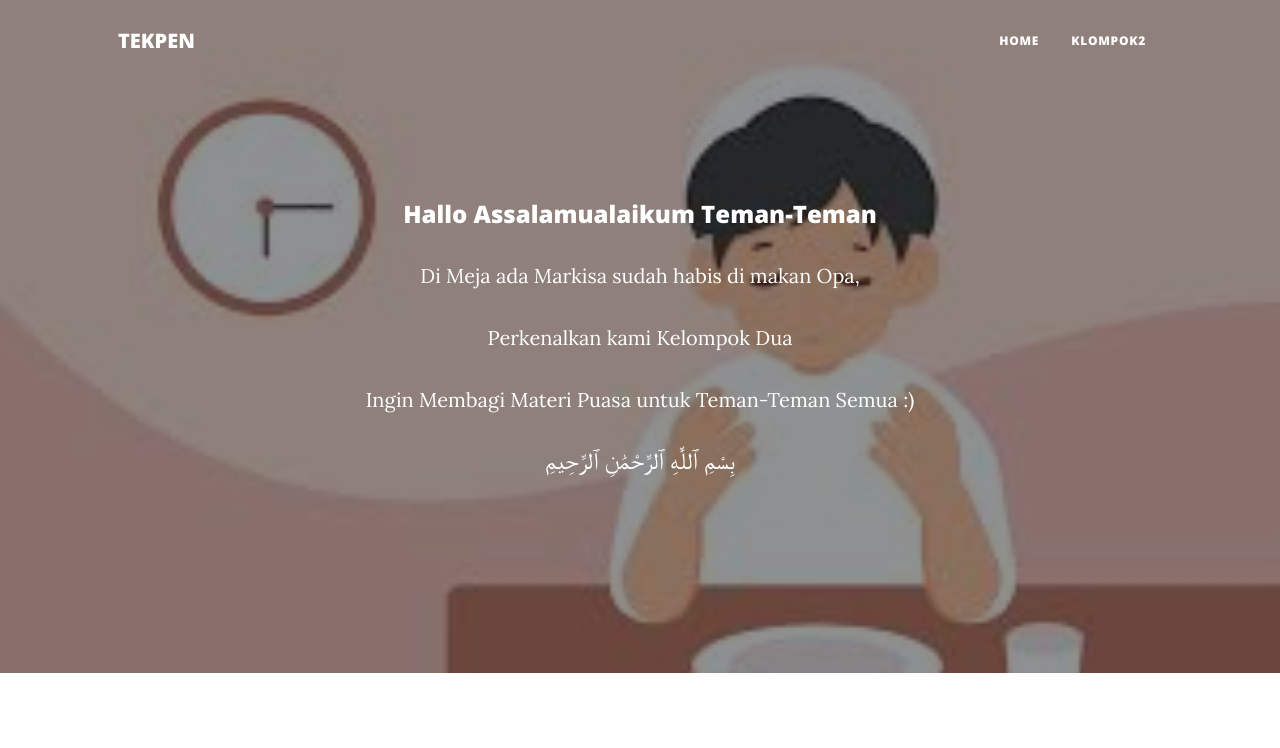
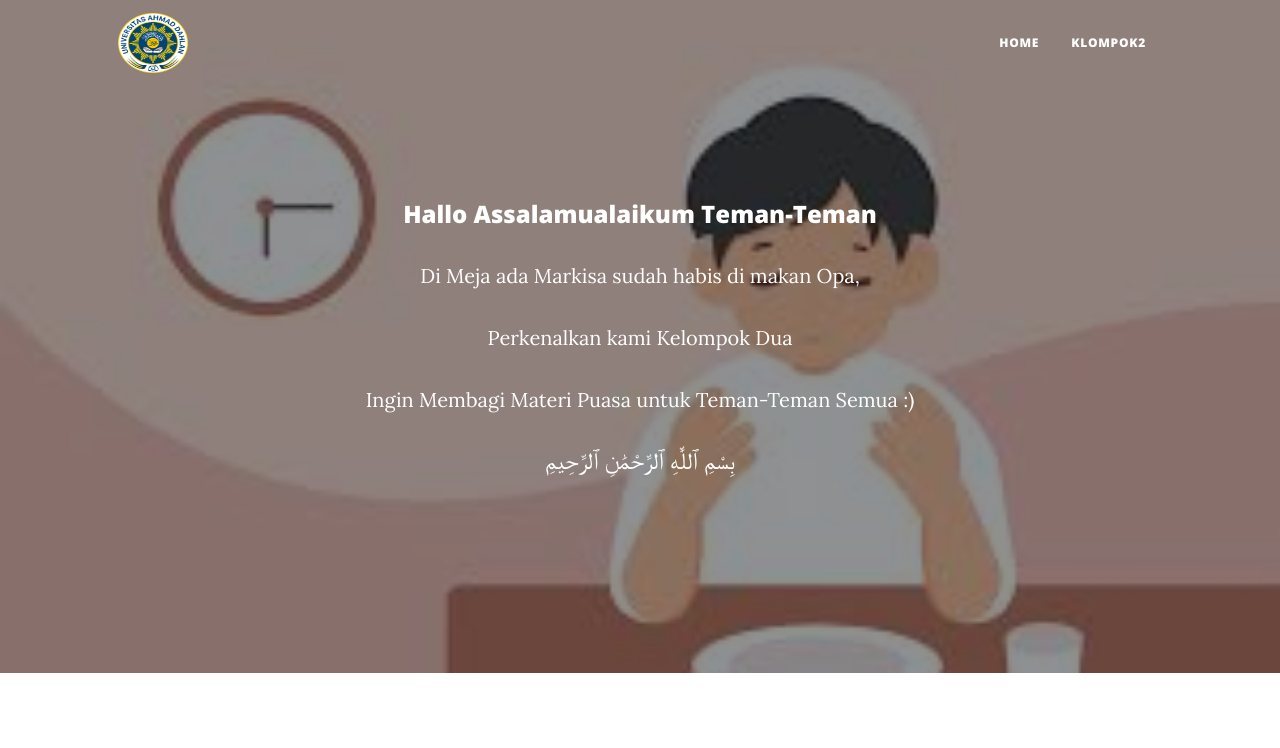
Before and after one commit to MadinatulHS/MadinatulHS.github.io, a plain HTML site: page index.html in a window 1280 px wide. Shown: the top 748 px of the page. Drawn offline with nearby package versions, Linux system fonts and the light colour scheme.

Commit message:
Update index.html

```diff
--- a/index.html
+++ b/index.html
@@ -19,7 +19,9 @@
         <!-- Navigation-->
         <nav class="navbar navbar-expand-lg navbar-light" id="mainNav">
             <div class="container px-4 px-lg-5">
-                <a class="navbar-brand" href="index.html">TEKPEN</a>
+                <a class="navbar-brand" href="index.html">
+                      <img src="assets/img/Logo-UAD-Berwarna.png" alt="alternative text" width="70px" height="60px" />
+                </a>
                 <button class="navbar-toggler" type="button" data-bs-toggle="collapse" data-bs-target="#navbarResponsive" aria-controls="navbarResponsive" aria-expanded="false" aria-label="Toggle navigation">
                     Menu
                     <i class="fas fa-bars"></i>
```
